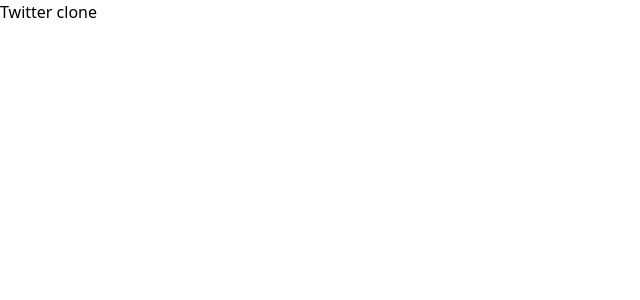
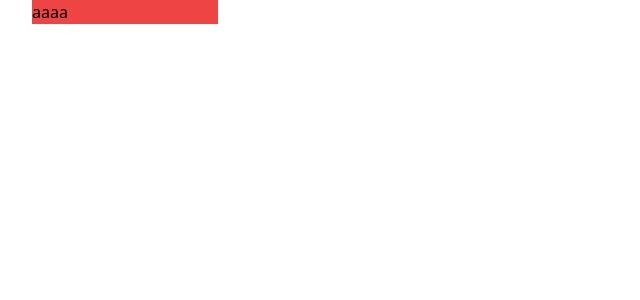
Before and after one commit to JeanCastellotti/nuxt-3-twitter, a Nuxt app: page / in a window 1280 px wide. Shown: the top 300 px of the page, without its empty margins (0-640 px from the left). Built offline with nearby package versions, Linux system fonts and the light colour scheme.

Commit message:
SidebarLeft component created

```diff
--- a/app.vue
+++ b/app.vue
@@ -1,5 +1,15 @@
+<script setup>
+const darkMode = ref(true)
+</script>
+
 <template>
-  <div>
-    <h1>Twitter clone</h1>
+  <div :class="{ dark: darkMode }">
+    <div class="min-h-screen">
+      <div
+        class="mx-auto grid grid-cols-12 sm:px-6 lg:max-w-7xl lg:gap-5 lg:px-8"
+      >
+        <SidebarLeft />
+      </div>
+    </div>
   </div>
 </template>
--- /dev/null
+++ b/components/sidebar/SidebarLeft.vue
@@ -0,0 +1,7 @@
+<script setup></script>
+
+<template>
+  <div class="hidden bg-red-500 xs:col-span-1 md:block xl:col-span-2">
+    <div class="sticky top-0">aaaa</div>
+  </div>
+</template>
```
